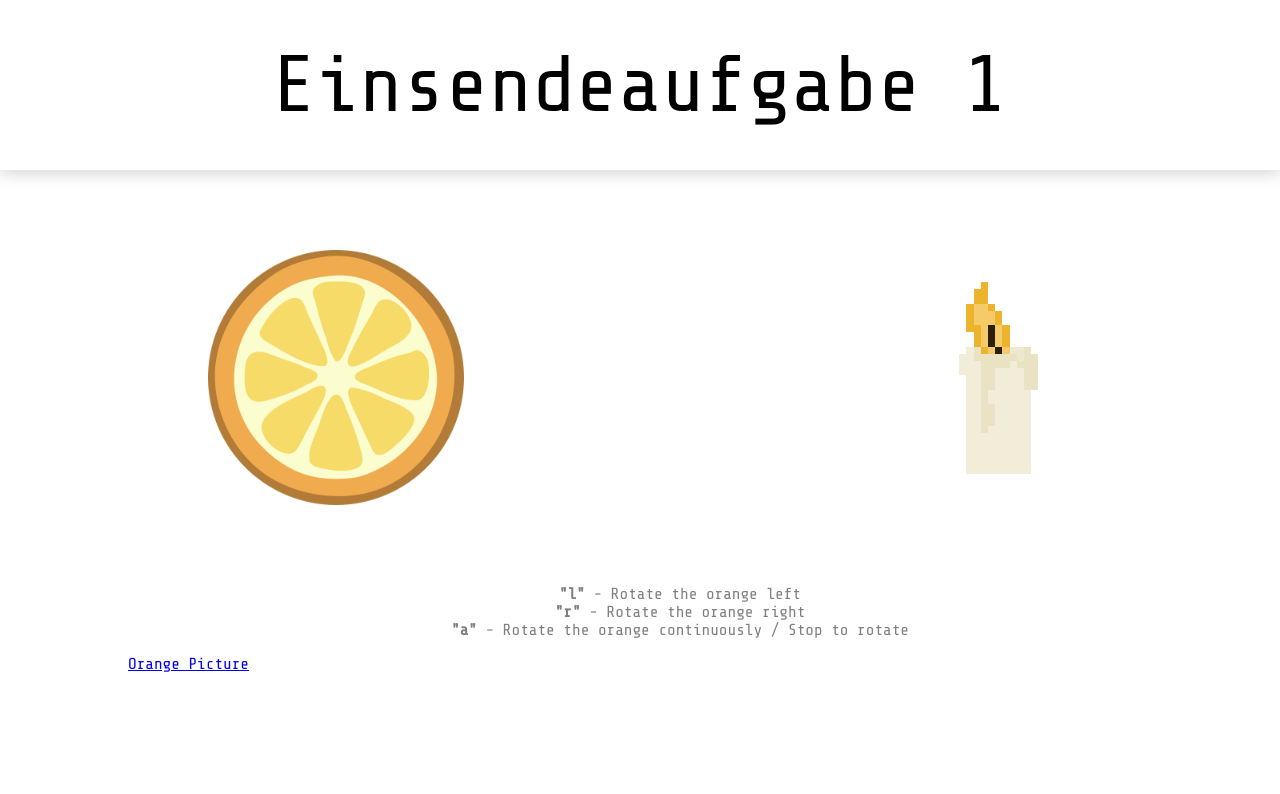
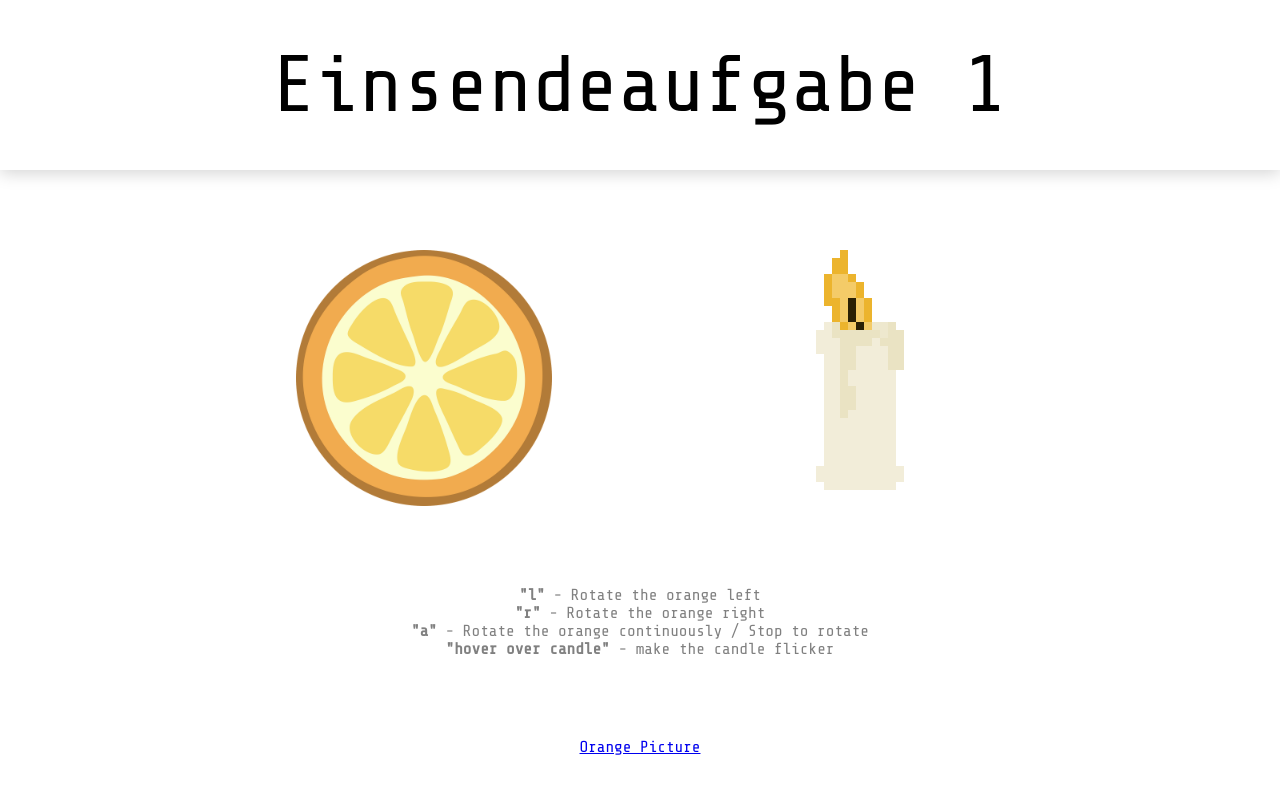
Before and after one commit to erdeanmich/gvt, a plain HTML site: page esa1/esa1.html in a window 1280 px wide. Drawn offline with nearby package versions, Linux system fonts and the light colour scheme.

Commit message:
Adjust ea1 styling

```diff
--- a/esa1/esa1.css
+++ b/esa1/esa1.css
@@ -11,11 +11,6 @@ main {
 
 #instructions {
     margin-top: 5em;
-}
-
-#instructions ul {
-    list-style: none;
-    width: 100%;
     text-align: center;
 }
 
@@ -39,8 +34,8 @@ header {
 }
 
 #candle {
-    width: calc(32px * 6);
-    height: calc(32px * 6);
+    width: calc(32px * 8);
+    height: calc(32px * 8);
     overflow: hidden;
     position: relative;
     margin-right: 5em;
@@ -48,7 +43,7 @@ header {
 
 .spritesheet {
     image-rendering: pixelated;
-    width: calc(192px * 6);
+    width: calc(32px * 5 * 8);
     position: absolute;
 }
 
@@ -58,8 +53,13 @@ header {
 
 #images {
     display: flex;
-    justify-content: space-between;
+    justify-content: space-around;
     align-items: center;
+}
+
+footer {
+    margin-top: 5em;
+    text-align: center;
 }
 
 main {
--- a/esa1/esa1.html
+++ b/esa1/esa1.html
@@ -19,11 +19,10 @@
                 </div>
             </div>
             <div id="instructions">
-                <ul>
-                    <li><strong>"l"</strong> - Rotate the orange left</li>
-                    <li><strong>"r"</strong> - Rotate the orange right</li>
-                    <li><strong>"a"</strong> - Rotate the orange continuously / Stop to rotate</li>
-                </ul>
+                <strong>"l"</strong> - Rotate the orange left <br/>
+                <strong>"r"</strong> - Rotate the orange right <br/>
+                <strong>"a"</strong> - Rotate the orange continuously / Stop to rotate <br/>
+                <strong>"hover over candle"</strong> - make the candle flicker <br/>
             </div>
             <footer>
                 <a href="https://pnghunter.com/png/orange-orange-2/">Orange Picture</a>
```
